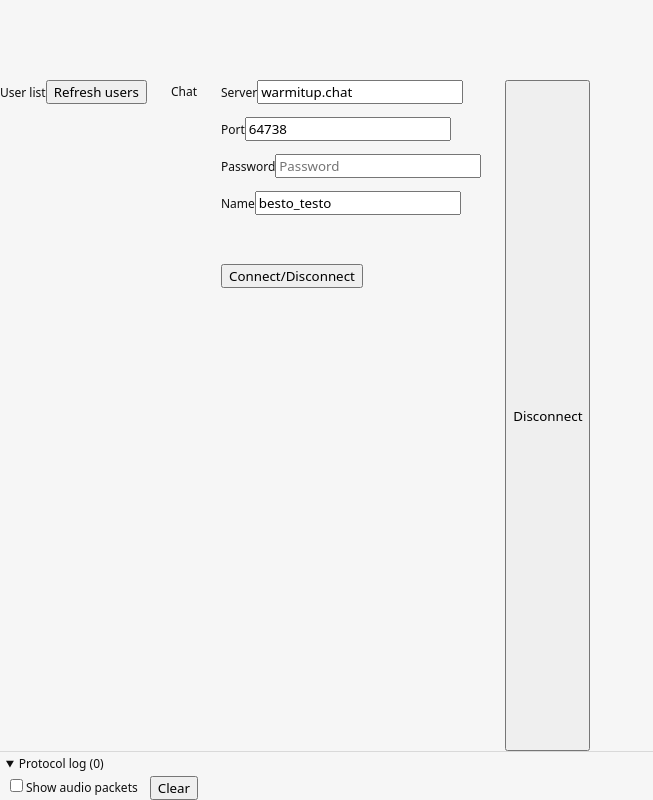
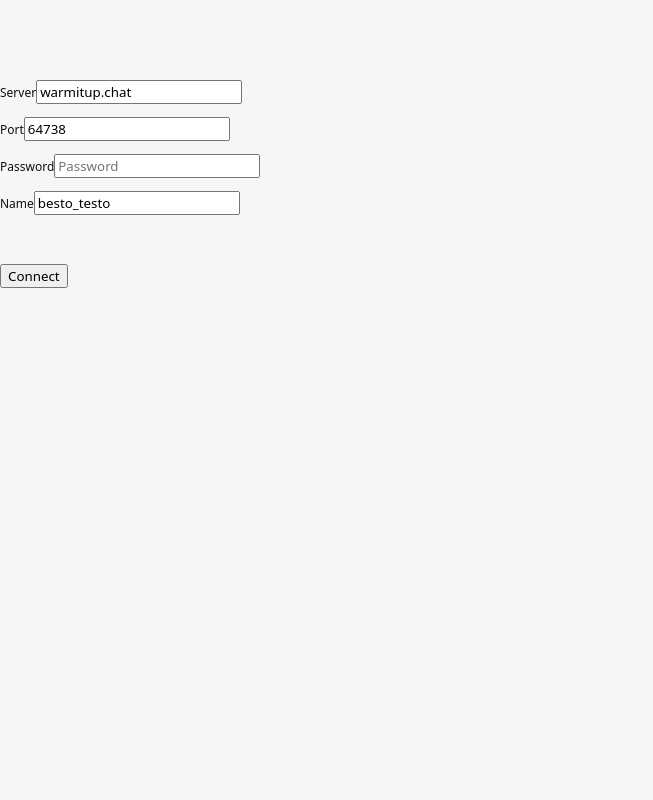
Before and after one commit to citelao/mumbo, a React (Vite) app: page / in a window 1280 px wide. Shown: the whole page, without its empty margins (0-653 px from the left). Built offline with nearby package versions, Linux system fonts and the light colour scheme.

Commit message:
login page on a separate page! FINALLY!

```diff
--- a/src/App.tsx
+++ b/src/App.tsx
@@ -5,6 +5,7 @@ import { ServerToClientMessage } from "./protocol";
 import { ProtocolViewer, type ProtocolLogEntry } from "./ProtocolViewer";
 import { fetchUsers, type User } from "./mumbleState";
 import "./App.css";
+import LoginPage, { OnConnectParams, OnConnectResult } from "./pages/LoginPage";
 
 // Keeps the log (and React re-renders) bounded during long sessions.
 const MAX_LOG_ENTRIES = 500;
@@ -25,12 +26,45 @@ function toLogEntry(event: ServerToClientMessage): ProtocolLogEntry {
 }
 
 function App() {
-    const [name, setName] = useState("besto_testo");
-    const [server, setServer] = useState("warmitup.chat");
-    const [port, setPort] = useState(64738);
-    const [password, setPassword] = useState("");
     const [protocolLog, setProtocolLog] = useState<ProtocolLogEntry[]>([]);
     const [users, setUsers] = useState<User[]>([]);
+
+    const [isConnected, setIsConnected] = useState(false);
+
+    const onConnect = async (params: OnConnectParams): Promise<OnConnectResult> => {
+        // A channel can't be reused: when the Rust side drops it (the
+        // command ends), Tauri unregisters its JS callback.
+        const channel = new Channel<ServerToClientMessage>();
+        channel.onmessage = (event) => {
+            const entry = toLogEntry(event);
+            setProtocolLog((log) => [...log, entry].slice(-MAX_LOG_ENTRIES));
+        };
+        try {
+            // Learn more about Tauri commands at https://tauri.app/develop/calling-rust/
+            await invoke("connect", { ...params, channel });
+        } catch (error) {
+            console.error(error);
+            alert("Failed to connect: " + error);
+            return { succeeded: false, error: String(error) };
+        }
+
+        setIsConnected(true);
+        return { succeeded: true };
+    };
+
+    if (!isConnected) {
+        return <LoginPage onConnect={onConnect} />;
+    }
+
+    const onDisconnect = async () => {
+        try {
+            await invoke("disconnect");
+            setIsConnected(false);
+        } catch (error) {
+            console.error(error);
+            alert("Failed to disconnect: " + error);
+        }
+    };
 
     return (
         <>
@@ -63,54 +97,7 @@ function App() {
                 Chat
                 </section>
 
-        {/* Form for connection */}
-        <form className="connection-form"
-        onSubmit={async (e) => {
-            e.preventDefault();
-            // A channel can't be reused: when the Rust side drops it (the
-            // command ends), Tauri unregisters its JS callback.
-            const channel = new Channel<ServerToClientMessage>();
-            channel.onmessage = (event) => {
-                const entry = toLogEntry(event);
-                setProtocolLog((log) => [...log, entry].slice(-MAX_LOG_ENTRIES));
-            };
-            try {
-                // Learn more about Tauri commands at https://tauri.app/develop/calling-rust/
-                await invoke("connect_and_listen", { server, port, password, name, channel });
-            } catch (error) {
-                console.error(error);
-                alert("Failed to connect: " + error);
-            }
-        }}>
-        <label>
-        Server
-        <input placeholder="Server" value={server} onChange={(e) => setServer(e.target.value)} />
-        </label>
-        <label>
-        Port
-        <input placeholder="Port" value={port} onChange={(e) => setPort(Number(e.target.value))} />
-        </label>
-        <label>
-        Password
-        <input placeholder="Password" type="password" value={password} onChange={(e) => setPassword(e.target.value)} />
-        </label>
-        <label>
-        Name
-        <input placeholder="Name" value={name} onChange={(e) => setName(e.target.value)} />
-        </label>
-        <br />
-        <button type="submit">
-        Connect/Disconnect
-        </button>
-        </form>
-        <button type="button" onClick={async () => {
-            try {
-                await invoke("disconnect");
-            } catch (error) {
-                console.error(error);
-                alert("Failed to disconnect: " + error);
-            }
-        }}>
+                <button type="button" onClick={onDisconnect}>
                     Disconnect
                 </button>
             </main>
--- /dev/null
+++ b/src/pages/LoginPage.tsx
@@ -0,0 +1,69 @@
+import { useState } from "react";
+
+export interface OnConnectParams {
+    server: string;
+    port: number;
+    password: string;
+    name: string;
+}
+export type OnConnectResult = {
+    succeeded: true;
+} | {
+    succeeded: false;
+    error: string;
+}
+
+
+export interface LoginPageProps {
+    onConnect: (params: OnConnectParams) => Promise<OnConnectResult>;
+}
+
+export default function LoginPage(props: LoginPageProps) {
+    const [name, setName] = useState("besto_testo");
+    const [server, setServer] = useState("warmitup.chat");
+    const [port, setPort] = useState(64738);
+    const [password, setPassword] = useState("");
+
+    const [isConnecting, setIsConnecting] = useState(false);
+    const [error, setError] = useState<string | null>(null);
+
+    return (
+        <main className="container">
+            {/* Form for connection */}
+            <form className="connection-form"
+                onSubmit={async (e) => {
+                    e.preventDefault();
+                    setIsConnecting(true);
+                    const result = await props.onConnect({ server, port, password, name });
+                    setIsConnecting(false);
+                    if (!result.succeeded) {
+                        setError(result.error);
+                    } else {
+                        setError(null);
+                    }
+                }}>
+                <label>
+                    Server
+                    <input placeholder="Server" value={server} onChange={(e) => setServer(e.target.value)} />
+                </label>
+                <label>
+                    Port
+                    <input placeholder="Port" value={port} onChange={(e) => setPort(Number(e.target.value))} />
+                </label>
+                <label>
+                    Password
+                    <input placeholder="Password" type="password" value={password} onChange={(e) => setPassword(e.target.value)} />
+                </label>
+                <label>
+                    Name
+                    <input placeholder="Name" value={name} onChange={(e) => setName(e.target.value)} />
+                </label>
+                <br />
+                <button type="submit" disabled={isConnecting}>
+                    {isConnecting ? "Connecting..." : "Connect"}
+                </button>
+                {error && <p className="error">{error}</p>}
+            </form>
+        </main>
+    );
+}
```
Also changed, not shown: 1 other file (tests, documents, lock files or other folders). Lines whose indentation alone changed are shown as unchanged.
